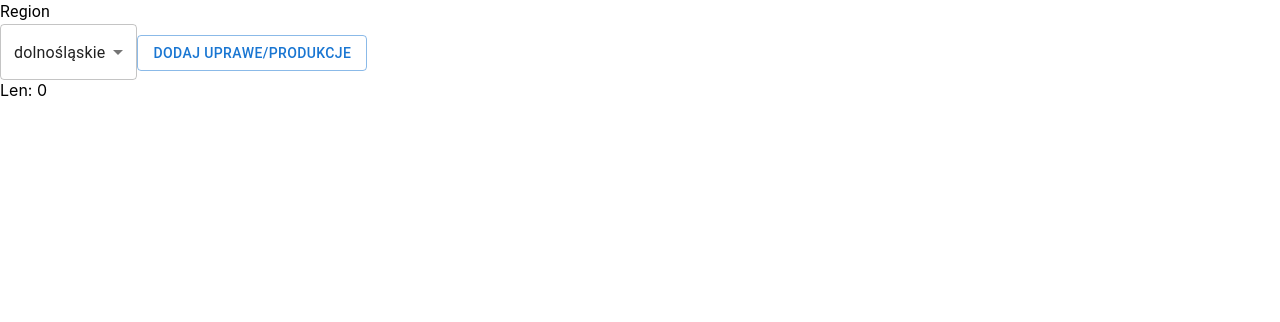
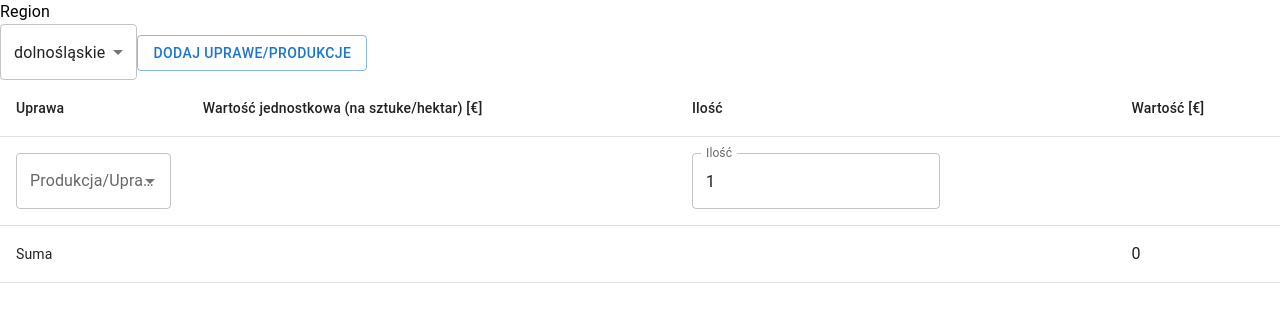
Before and after one commit to Armatorix/so-calculator, a React (Create React App) app: page / in a window 1280 px wide. Shown: the top 322 px of the page. Built offline with nearby package versions, Linux system fonts and the light colour scheme.

Commit message:
without styling

```diff
--- a/package.json
+++ b/package.json
@@ -5,6 +5,9 @@
   "dependencies": {
     "@emotion/react": "^11.4.1",
     "@emotion/styled": "^11.3.0",
+    "@fortawesome/fontawesome-svg-core": "^1.2.36",
+    "@fortawesome/free-solid-svg-icons": "^5.15.4",
+    "@fortawesome/react-fontawesome": "^0.1.15",
     "@mui/material": "^5.0.0",
     "@testing-library/jest-dom": "^5.14.1",
     "@testing-library/react": "^11.2.7",
--- a/src/App.tsx
+++ b/src/App.tsx
@@ -1,25 +1,17 @@
-import React, { useState } from 'react';
+import React from 'react';
 import { RecoilRoot } from 'recoil';
+import { NewValueButton } from "./components/NewValueButton";
+import { ProductionsTable } from "./components/ProductionsTable";
+import { RegionPicker } from "./components/RegionPicker";
 
-import { EditableTable } from "./components/EditableTable"
-import { NewValueButton } from "./components/NewValueButton"
-import { RegionPicker } from "./components/RegionPicker"
-import { Regions } from './models/Regions';
 
 
 const App = () => {
-  const [rowData, setRowData] = useState([
-    { make: "Toyota", model: "Celica", price: 35000 },
-    { make: "Ford", model: "Mondeo", price: 32 },
-    { make: "Porsche", model: "Boxter", price: 72 }
-  ]);
-
-  const [region, setRegion] = useState(Regions[0])
   return (
     <RecoilRoot>
       <RegionPicker />
       <NewValueButton />
-      <EditableTable />
+      <ProductionsTable />
     </RecoilRoot>
   );
 };
--- a/src/components/EditableTable.tsx
+++ /dev/null
@@ -1,27 +0,0 @@
-import { Autocomplete, MenuItem, Select, TextField } from "@mui/material"
-import { useRecoilState } from "recoil"
-import { Converters } from "../models/Converters"
-import { productionsState } from "../store"
-
-export function EditableTable() {
-    const [productions, setProductions] = useRecoilState(productionsState)
-    return <div>
-        Len: {productions.length}
-        {
-            productions.map((production, i) => {
-                return <Autocomplete
-                    id="picker"
-                    options={Converters}
-                    getOptionLabel={(opt) => opt.name}
-                    onChange={(conv) => {
-                        console.log(productions.slice(0, i))
-                        console.log(productions.slice(i + 1, productions.length))
-                    }}
-                    renderInput={(params) => {
-                        return <TextField {...params} label="Production" />
-                    }}
-                />
-            })
-        }
-    </div>
-}
--- a/src/components/NewValueButton.tsx
+++ b/src/components/NewValueButton.tsx
@@ -6,7 +6,7 @@ import { productionsState } from '../store';
 export function NewValueButton() {
     const [productions, setProductions] = useRecoilState(productionsState)
     return <Button variant="outlined" onClick={() => {
-        setProductions(productions.concat({ amount: 0 } as Production))
+        setProductions(productions.concat({ amount: 1 } as Production))
     }}>Dodaj uprawe/produkcje</Button>
 
 }
--- /dev/null
+++ b/src/components/ProductionsTable.tsx
@@ -0,0 +1,106 @@
+import { Autocomplete, Table, TableBody, TableCell, TableContainer, TableHead, TableRow, TextField, Typography } from "@mui/material"
+import { useRecoilState, useRecoilValue } from "recoil"
+import { Converters } from "../models/Converters"
+import { productionsState, regionState } from "../store"
+import { Summary } from "./Summary"
+
+export function ProductionsTable() {
+    const [productions, setProductions] = useRecoilState(productionsState)
+    const region = useRecoilValue(regionState)
+    return <div>
+        <TableContainer>
+            <Table aria-label="customized table">
+                <TableHead>
+                    <TableRow>
+                        <TableCell>
+                            Uprawa
+                        </TableCell>
+                        <TableCell>
+                            Wartość jednostkowa (na sztuke/hektar) [€]
+                        </TableCell>
+                        <TableCell>
+                            Ilość
+                        </TableCell>
+                        <TableCell>
+                            Wartość [€]
+                        </TableCell>
+                    </TableRow>
+                </TableHead>
+                <TableBody>
+                    {
+                        productions.map((production, i) => {
+                            return <TableRow>
+                                <TableCell>
+                                    <Autocomplete
+                                        id={`$productions-autocomplete-{i}`}
+                                        options={Converters}
+
+                                        getOptionLabel={(opt) => opt.name}
+                                        onChange={(e, conv) => {
+                                            console.log(e.type, conv)
+                                            setProductions(productions.slice(0, i)
+                                                .concat([{
+                                                    converter: (conv !== null) ? conv : undefined,
+                                                    amount: production?.amount,
+                                                }
+                                                ])
+                                                .concat(productions.slice(i + 1, productions.length)))
+                                        }}
+                                        value={production.converter}
+                                        renderInput={(params) => {
+                                            return <TextField {...params} label="Produkcja/Uprawa" />
+                                        }}
+                                    />
+                                </TableCell>
+                                <TableCell>
+                                    <Typography>
+                                        {(production.converter != undefined) ?
+                                            production.converter.values[region.group] : ""}
+                                    </Typography>
+                                </TableCell>
+                                <TableCell>
+
+                                    <TextField
+                                        id="outlined-number"
+                                        label="Ilość"
+                                        type="number"
+                                        InputLabelProps={{
+                                            shrink: true,
+                                        }}
+                                        defaultValue={production.amount}
+                                        onChange={(v) => {
+                                            setProductions(productions.slice(0, i)
+                                                .concat([{
+                                                    converter: production.converter,
+                                                    amount: parseFloat(v.target.value),
+                                                }
+                                                ])
+                                                .concat(productions.slice(i + 1, productions.length)))
+                                        }}
+                                    />
+                                </TableCell>
+                                <TableCell>
+                                    {(production.converter != undefined) ?
+                                        Number(production.converter.values[region.group] * production.amount).toFixed(2) : ""}
+                                </TableCell>
+                            </TableRow>
+
+                        })
+                    }
+                    <TableRow>
+                        <TableCell>
+                            Suma
+                        </TableCell>
+                        <TableCell>
+                        </TableCell>
+                        <TableCell>
+                        </TableCell>
+                        <TableCell>
+                            <Summary />
+                        </TableCell>
+                    </TableRow>
+                </TableBody>
+            </Table>
+        </TableContainer >
+    </div >
+}
--- /dev/null
+++ b/src/components/Summary.tsx
@@ -0,0 +1,16 @@
+import { Autocomplete, Table, TableBody, TableCell, TableContainer, TableHead, TableRow, TextField, Typography } from "@mui/material"
+import { useRecoilState, useRecoilValue } from "recoil"
+import { Converters } from "../models/Converters"
+import { productionsState, regionState } from "../store"
+
+export function Summary() {
+    const productions = useRecoilValue(productionsState)
+    const region = useRecoilValue(regionState)
+    let total = Number(0)
+    productions.forEach(prod => {
+        if (prod.converter !== undefined) {
+            total += Number(prod.amount * prod.converter.values[region.group])
+        }
+    });
+    return <Typography>{total}</Typography>
+}
--- a/src/models/Production.tsx
+++ b/src/models/Production.tsx
@@ -1,6 +1,5 @@
 import { Converter } from "./Converters"
 export interface Production {
-    converterId?: number
-    converter: Converter
+    converter: Converter | undefined
     amount: number
 }
--- a/src/store/index.tsx
+++ b/src/store/index.tsx
@@ -8,5 +8,7 @@ export const regionState = atom({
 
 export const productionsState = atom({
     key: 'productionsState',
-    default: [] as Production[],
+    default: [{
+        amount: 1,
+    }] as Production[],
 })
```
Also changed, not shown: 1 other file (tests, documents, lock files or other folders).
